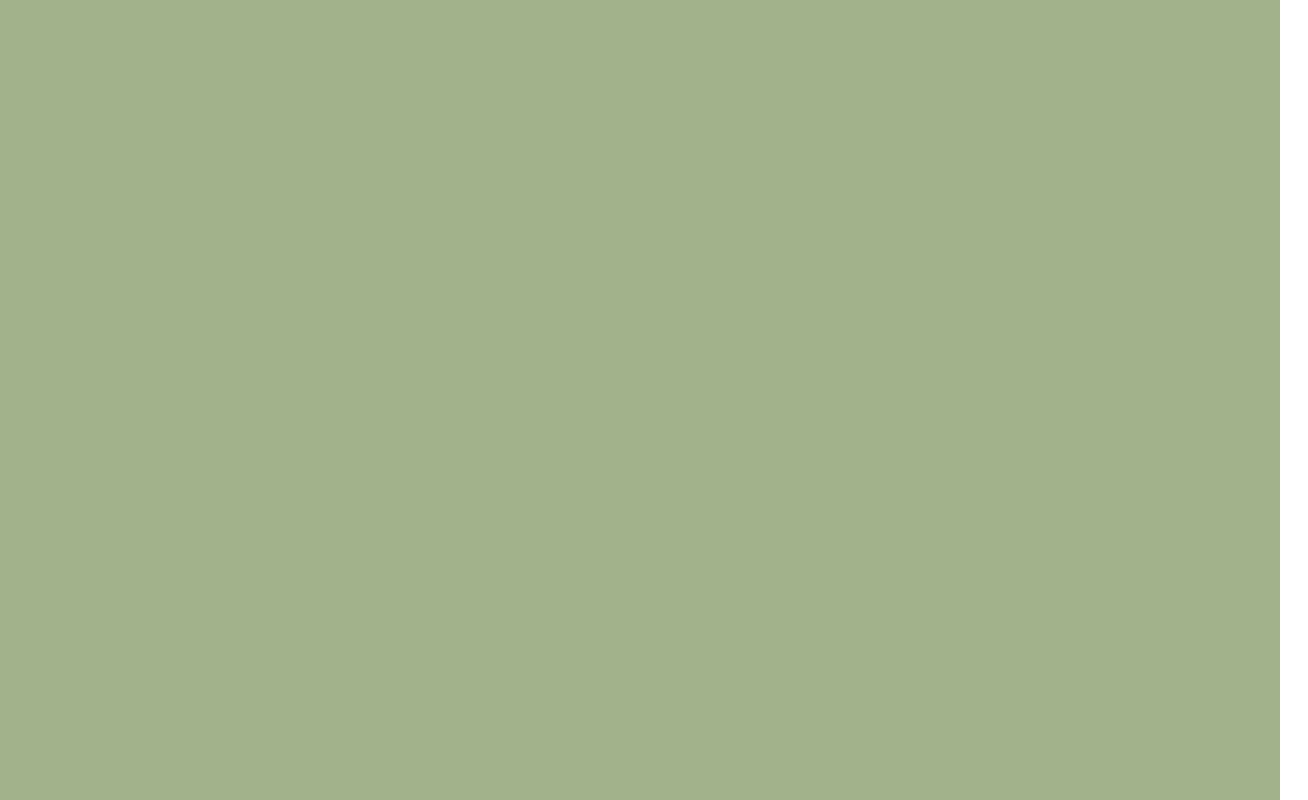
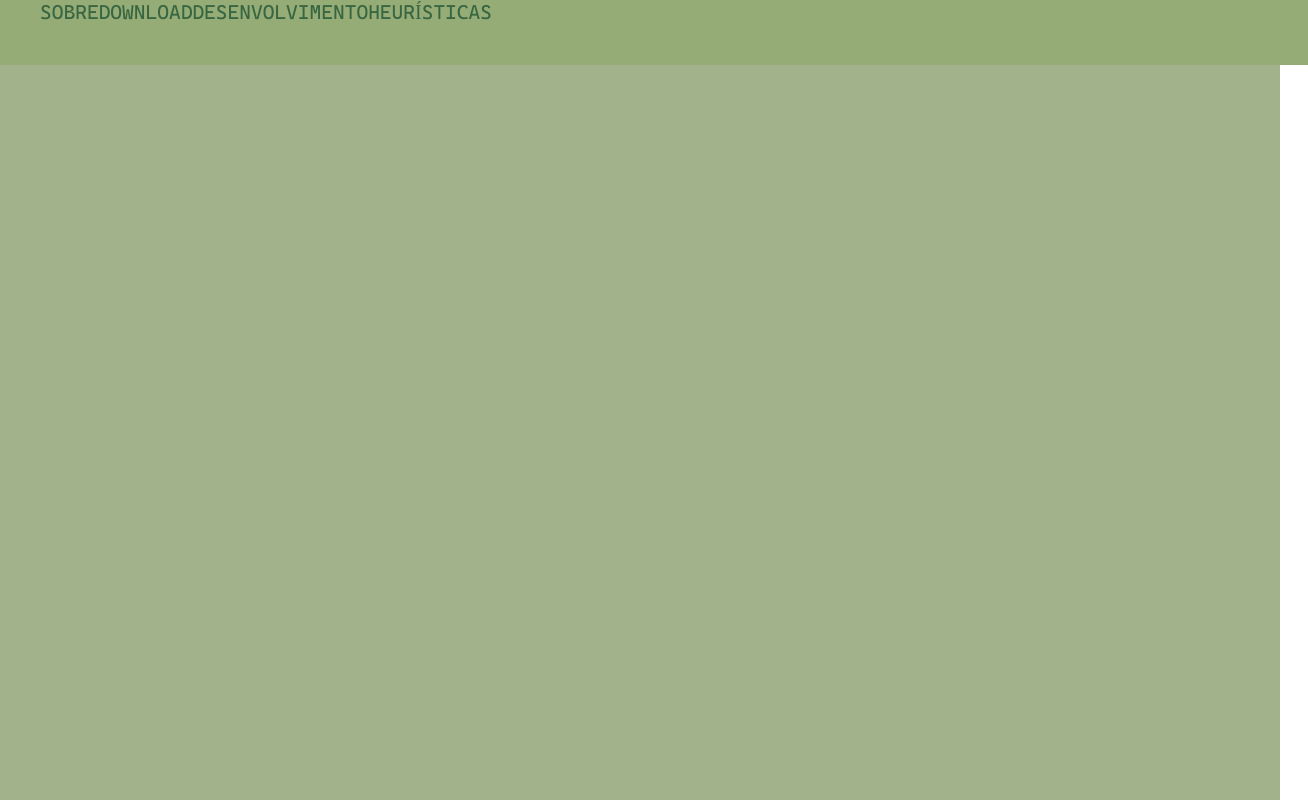
Before and after one commit to insper-classroom/projeto-pygame-preto, a plain HTML site: page site/index.html in a window 1280 px wide. Shown: the top 800 px of the page, 1308 px wide, since content can reach past the window. Drawn offline with Linux system fonts and the light colour scheme; files whose address does not match are found by name; a web font is replaced by a local one.

Commit message:
adicionei o menu

```diff
--- a/site/index.html
+++ b/site/index.html
@@ -1,12 +1,18 @@
 <!DOCTYPE html>
 <html lang="en">
 <head>
-    <meta charset="UTF-8">
     <link rel="stylesheet" href="./style.css"/>
-    <meta name="viewport" content="width=device-width, initial-scale=1.0">
     <title>Retro Snake</title>
 </head>
 <body>
+    <nav class="h-menu">
+        <ul>
+            <li><a>SOBRE</a></li>
+            <li><a>DOWNLOAD</a></li>
+            <li><a>DESENVOLVIMENTO</a></li>
+            <li><a>HEURÍSTICAS</a></li>
+        </ul>
+    </nav>
     <div class="bg-color-1 grid-cols-2">
         <div class="image1">
             <img class='quadro' src="./imagens/imagem1_site.jpg"/>
--- a/site/style.css
+++ b/site/style.css
@@ -8,20 +8,59 @@
     src: url(.fonte/press-start-2p/PressStart2P.ttf);
 }
 
+@font-face {
+    font-family: ocr;
+    src: url(.fonte/ocr-a-extended-regular_xs2yT/OCR-A-Extended-Regular/OCR-A-Extended-Regular.ttf);
+}
+
 body {
     margin: 0;
 }
 
 p{
-    font-family: cascadia code;
+    font-family: ocr;
 }
 
-h1 {
-    font-family: cascadia code;
-    font-size: 80px;
+/* h1 {
+    font-family: ocr;
+    font-size: 20px;
     margin-block-start: 0;
     margin-block-end: 0;
+} */
+
+.text-green {
+    color: #386641;
+    text-align: center;
+    font-family: ocr;
+    font-size: 24px;
+    font-style: normal;
+    font-weight: 400;
+    line-height: normal;
 }
+
+.h-menu ul{
+    margin: 0px;
+    width: 1268px;
+    height: 65px;
+    background-color: #96AC77;
+    mix-blend-mode: luminosity;
+}
+.h-menu li{
+    display: inline;
+    float: left;
+}
+
+.h-menu li a{
+    display: block;
+    color:#386641;
+    text-align: center;
+    font-family: cascadia code;
+    font-size: 20px;
+    font-style: normal;
+    font-weight: 400;
+    line-height: normal;
+}
+
 .bg-color-1 {
     background-color: #A2B38B;
     padding-top: 100em;
@@ -47,6 +86,3 @@ h1 {
     /* object-fit: cover; */
     border-radius: 5px;
 }
-.text-green {
-    color: #386641;
-}
```
